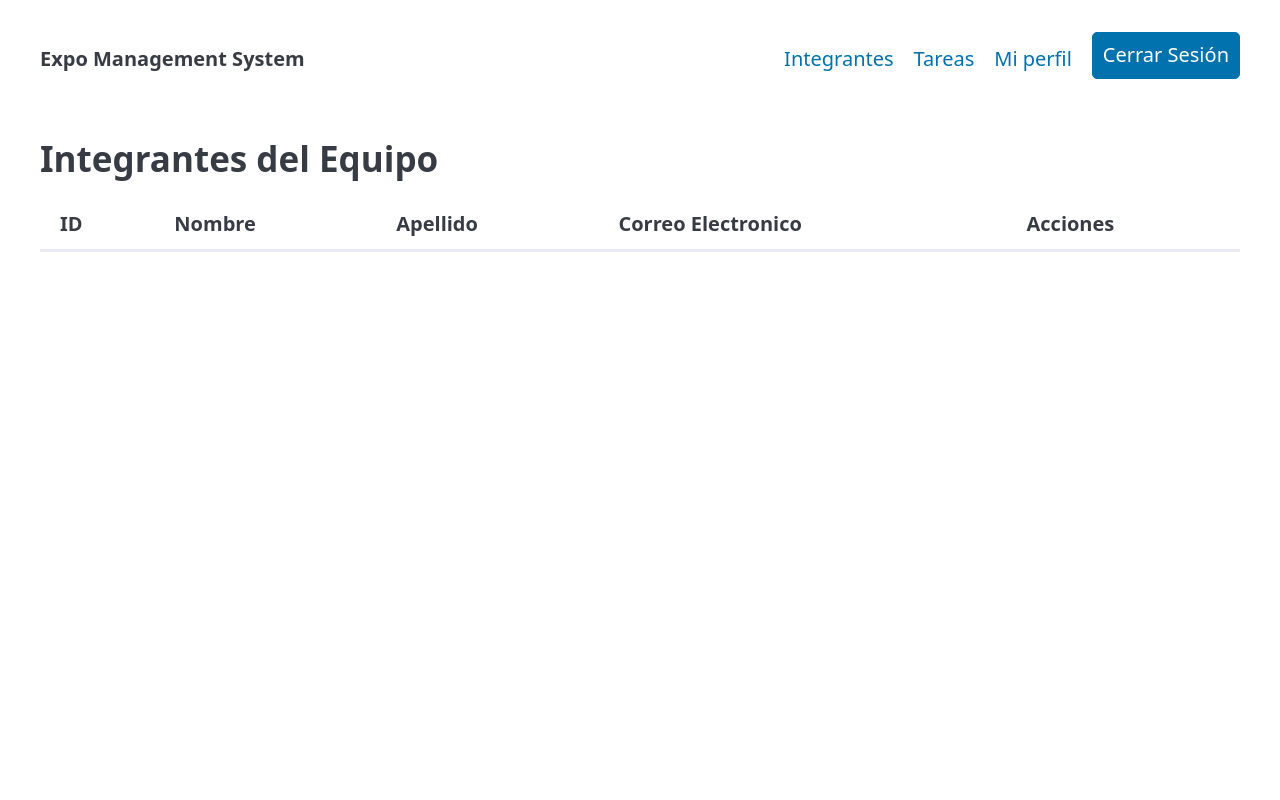
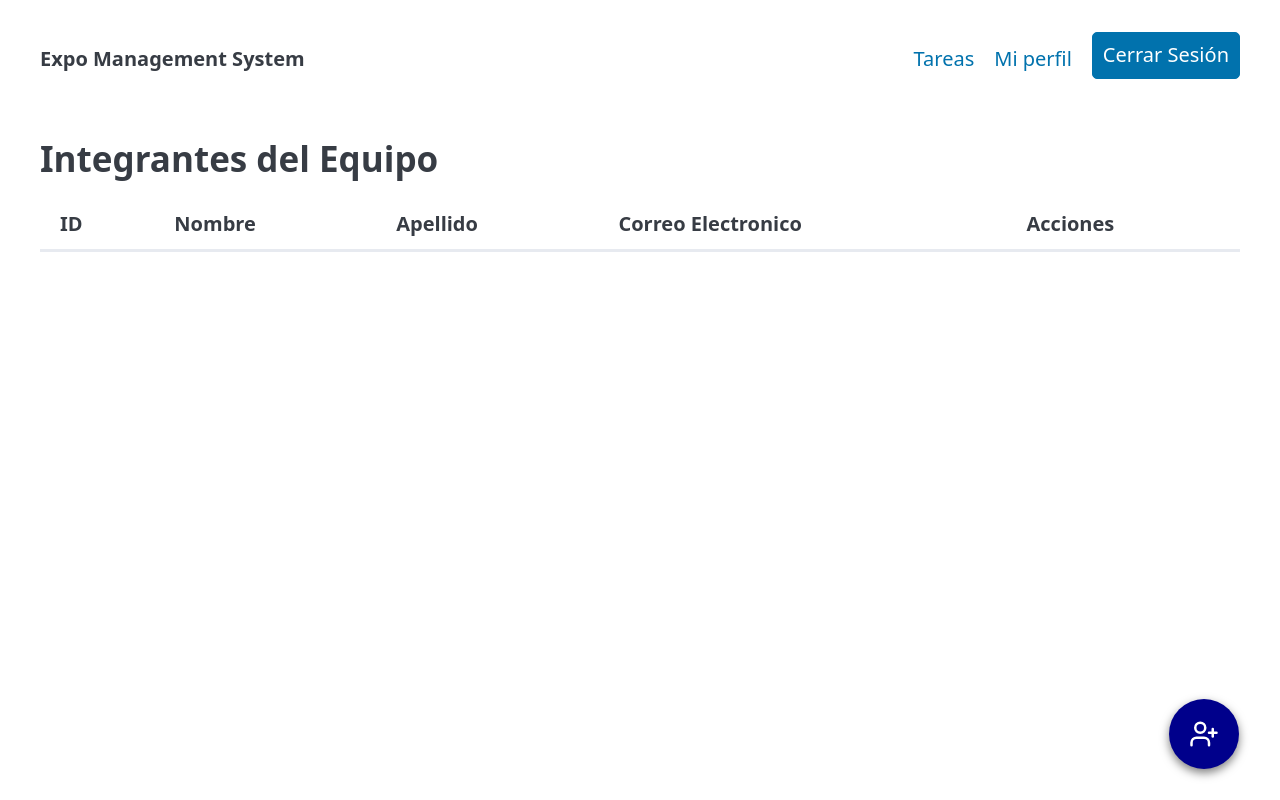
Before and after one commit to G7volt/CRUDweb, a plain HTML site: page index.html in a window 1280 px wide. Drawn offline with nearby package versions, Linux system fonts and the light colour scheme; no server answers.

Commit message:
boton de agregar usuario diseñado

```diff
--- /dev/null
+++ b/CSS/Index.css
@@ -0,0 +1,45 @@
+.add-button{
+    position: fixed;/*El boton queda flotante encima del contenido*/
+
+    bottom: 30px;
+
+    right: 40px;
+
+    background-color: darkblue;
+
+    color: white;
+
+    border-radius: 50%;
+
+    border: none; /*Quitando borde*/
+
+    width: 70px;/*Tamaño del boton*/
+    height: 70px;
+
+    box-shadow: 0 4px 10px rgba(0, 0, 0, 0.5); /*sombra del boton*/
+
+    display: flex; /*Activamos flexbox*/
+
+    justify-content: center; /*Alineacion horizontal*/
+
+    align-items: center;/*Alinacion vertical*/
+
+    z-index: 1001; /*Es para que el boton quede encima de todo*/
+
+    transition: transform 0.4s;/*Duracion de la animacion*/
+
+
+}
+
+.add-button:hover{
+    transform: scale(1.2);
+}
+
+.tabla-scroll{
+
+    overflow: auto; /*scroll horizontal*/
+}
+
+button{
+    margin: 1px;/*separacion de botones*/
+}
--- a/index.html
+++ b/index.html
@@ -4,6 +4,7 @@
     <meta charset="UTF-8">
     <meta name="viewport" content="width=device-width, initial-scale=1.0">
     <link rel="stylesheet" href="https://cdn.jsdelivr.net/npm/@picocss/pico@2/css/pico.min.css">
+    <link rel="stylesheet" href="CSS/Index.css">
     <title>Sistema de gestion de Equipo Expo</title>
 </head>
 <body>
@@ -14,7 +15,6 @@
                 <li><b>Expo Management System</b></li>
             </ul>
             <ul>
-                <li><a href="#">Integrantes</a> </li>
                 <li><a href="#">Tareas</a> </li>
                 <li><a href="#">Mi perfil</a> </li>
                 <li><a href="#" role="button">Cerrar Sesión</a> </li>
@@ -25,6 +25,7 @@
     <main class="container">
         <h2>Integrantes del Equipo</h2>
 
+        <div class = "tabla-scroll">
             <table id="tabla" class="overflow-auto">
                 <thead>
                     <!-- "tr": Table row - fila -->
@@ -41,8 +42,15 @@
                 </tbody>
 
             </table>
+        </div>
 
     </main>
+    <!--Pasos para hacer el boton flotante, para registros-->
+    <button id = "BtnAgregar" class="add-button">
+        <svg xmlns="http://www.w3.org/2000/svg" width="32" height="32" viewBox="0 0 24 24" fill="none" stroke="currentColor" stroke-width="2" stroke-linecap="round" stroke-linejoin="round" class="lucide lucide-user-plus-icon lucide-user-plus"><path d="M16 21v-2a4 4 0 0 0-4-4H6a4 4 0 0 0-4 4v2"/><circle cx="9" cy="7" r="4"/><line x1="19" x2="19" y1="8" y2="14"/><line x1="22" x2="16" y1="11" y2="11"/></svg>
+        <!--Ruta de la Hoja de estilos para Pico css-->
+
+    </button>
     <script src="JavaScript/script.js"></script>
 </body>
 </html>
```
Lines whose indentation alone changed are shown as unchanged.
